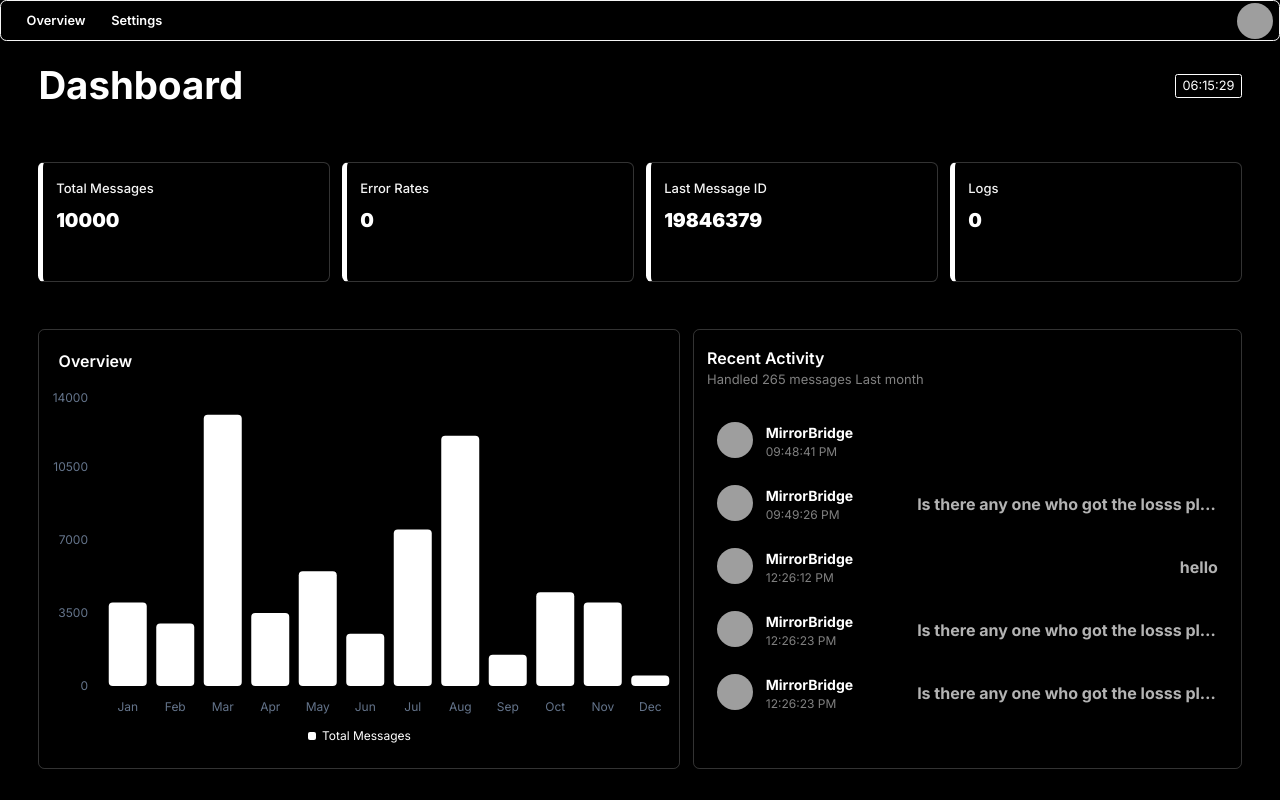
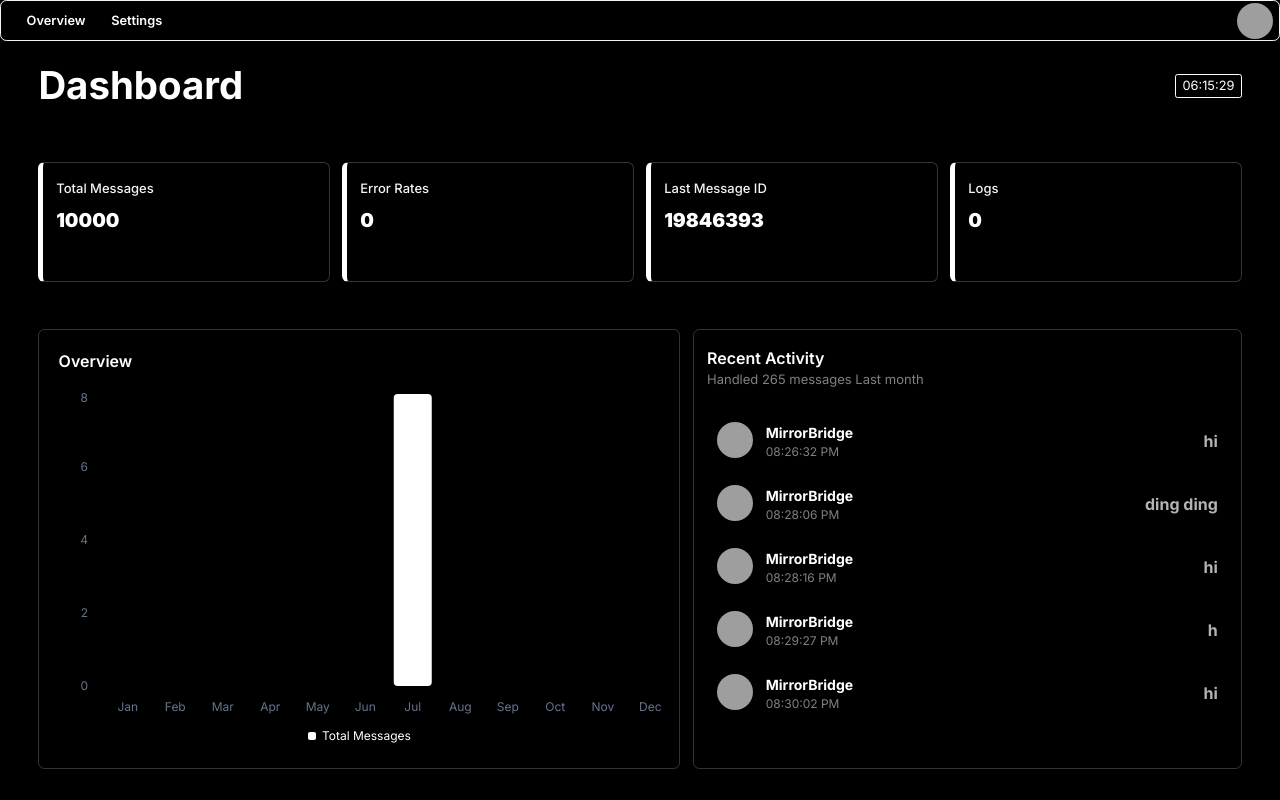
Before and after one commit to shadowctrl/TeleDis, a Next.js app: page / in a window 1280 px wide. Built offline with nearby package versions, Linux system fonts and the light colour scheme; grey boxes are pictures that could not be loaded.

Commit message:
ChartData Dashboard Func

```diff
--- a/src/app/api/discord/route.ts
+++ b/src/app/api/discord/route.ts
@@ -2,12 +2,18 @@ import { promises as fs } from "fs";
 import path from "path";
 const channelDataPath = path.join(process.cwd(), "src/lib/formData.json");
 const recentMsgPath = path.join(process.cwd(), "src/logs/recentMsg.json");
+const monthLogPath = path.join(process.cwd(), "src/logs/monthLog.json");
 
 const updateStatus = async (value: Boolean, updateData: any) => {
   const isrecentMsgPath = await fs
     .stat(recentMsgPath)
     .then(() => true)
     .catch(() => false);
+
+  const currmonth = new Date().getMonth();
+  const monthData = JSON.parse(await fs.readFile(monthLogPath, "utf-8"));
+  monthData[currmonth].messages += 1;
+  await fs.writeFile(monthLogPath, JSON.stringify(monthData, null, 1), "utf-8");
 
   if (!isrecentMsgPath)
     return await fs.writeFile(
--- a/src/app/api/recentMessage/route.ts
+++ b/src/app/api/recentMessage/route.ts
@@ -2,9 +2,21 @@ import path from "path";
 import { promises as fs } from "fs";
 
 const recentMsgPath = path.join(process.cwd(), "src/logs/recentMsg.json");
+const monthLogPath = path.join(process.cwd(), "src/logs/monthLog.json");
+
 export const GET = async (request: Request) => {
   const recentMsg = await fs.readFile(recentMsgPath, "utf8");
+  const monthData = await fs.readFile(monthLogPath, "utf8");
   const recentMsgJson = JSON.parse(recentMsg);
+  const monthDataJson = JSON.parse(monthData);
 
-  return Response.json(recentMsgJson, { status: 200 });
+  const responseData = {
+    recentMsg: recentMsgJson,
+    monthData: monthDataJson,
+  };
+
+  return new Response(JSON.stringify(responseData), {
+    status: 200,
+    headers: { "Content-Type": "application/json" },
+  });
 };
--- a/src/app/page.tsx
+++ b/src/app/page.tsx
@@ -12,8 +12,10 @@ export default async function Home() {
   const res = await fetch("http://localhost:3000/api/recentMessage", {
     cache: "no-cache",
   });
-  const Data = await res.json();
+  const res1 = await res.json();
+  const Data = res1.recentMsg;
   const lastId = Data.length - 1;
+  const chartData = res1.monthData;
   return (
     <div className="App-main">
       <div className="hero-head">
@@ -42,8 +44,8 @@ export default async function Home() {
       </div>
       <div className="hero-section2">
         <div className="hero-chart">
-          <h2> Overview</h2>
-          <Charts />
+          <h2> Overview </h2>
+          <Charts chartData={chartData} />
         </div>
         <div className="hero-recents">
           <h2 className="recents-head">
--- a/src/components/charts.tsx
+++ b/src/components/charts.tsx
@@ -9,22 +9,7 @@ import {
   ChartTooltipContent,
 } from "./ui/chart";
 
-const Charts = () => {
-  const chartData = [
-    { month: "January", messages: 4000 },
-    { month: "February", messages: 3000 },
-    { month: "March", messages: 13000 },
-    { month: "April", messages: 3500 },
-    { month: "May", messages: 5500 },
-    { month: "June", messages: 2500 },
-    { month: "July", messages: 7500 },
-    { month: "August", messages: 12000 },
-    { month: "September", messages: 1500 },
-    { month: "October", messages: 4500 },
-    { month: "November", messages: 4000 },
-    { month: "December", messages: 500 },
-  ];
-
+const Charts = ({ chartData }: any) => {
   const chartConfig = {
     messages: {
       label: "Total Messages",
--- a/src/lib/telegramHelper.json
+++ b/src/lib/telegramHelper.json
@@ -1,3 +1,3 @@
 {
-  "update_id": 19846380
+  "update_id": 19846393
 }
--- /dev/null
+++ b/src/logs/monthLog.json
@@ -0,0 +1,50 @@
+[
+ {
+  "month": "January",
+  "messages": 0
+ },
+ {
+  "month": "February",
+  "messages": 0
+ },
+ {
+  "month": "March",
+  "messages": 0
+ },
+ {
+  "month": "April",
+  "messages": 0
+ },
+ {
+  "month": "May",
+  "messages": 0
+ },
+ {
+  "month": "June",
+  "messages": 0
+ },
+ {
+  "month": "July",
+  "messages": 8
+ },
+ {
+  "month": "August",
+  "messages": 0
+ },
+ {
+  "month": "September",
+  "messages": 0
+ },
+ {
+  "month": "October",
+  "messages": 0
+ },
+ {
+  "month": "November",
+  "messages": 0
+ },
+ {
+  "month": "December",
+  "messages": 0
+ }
+]
--- a/src/logs/recentMsg.json
+++ b/src/logs/recentMsg.json
@@ -1,31 +1,32 @@
 [
   {
-    "msgId": 19846375,
-    "dateLocale": "09:48:41 PM",
+    "msgId": 19846389,
+    "text": "hi",
+    "dateLocale": "08:26:32 PM",
     "msgChannel": "MirrorBridge"
   },
   {
-    "msgId": 19846376,
-    "text": "Is there any one who got the losss please send me the screen shot",
-    "dateLocale": "09:49:26 PM",
+    "msgId": 19846390,
+    "text": "ding ding",
+    "dateLocale": "08:28:06 PM",
     "msgChannel": "MirrorBridge"
   },
   {
-    "msgId": 19846377,
-    "text": "hello",
-    "dateLocale": "12:26:12 PM",
+    "msgId": 19846391,
+    "text": "hi",
+    "dateLocale": "08:28:16 PM",
     "msgChannel": "MirrorBridge"
   },
   {
-    "msgId": 19846378,
-    "text": "Is there any one who got the losss please send me the screen shotIs there any one who got the losss please send me the screen shotIs there any one who got the losss please send me the screen shotIs there any one who got the losss please send me the screen shot",
-    "dateLocale": "12:26:23 PM",
+    "msgId": 19846392,
+    "text": "h",
+    "dateLocale": "08:29:27 PM",
     "msgChannel": "MirrorBridge"
   },
   {
-    "msgId": 19846379,
-    "text": "Is there any one who got the losss please send me the screen shot",
-    "dateLocale": "12:26:23 PM",
+    "msgId": 19846393,
+    "text": "hi",
+    "dateLocale": "08:30:02 PM",
     "msgChannel": "MirrorBridge"
   }
 ]
```
